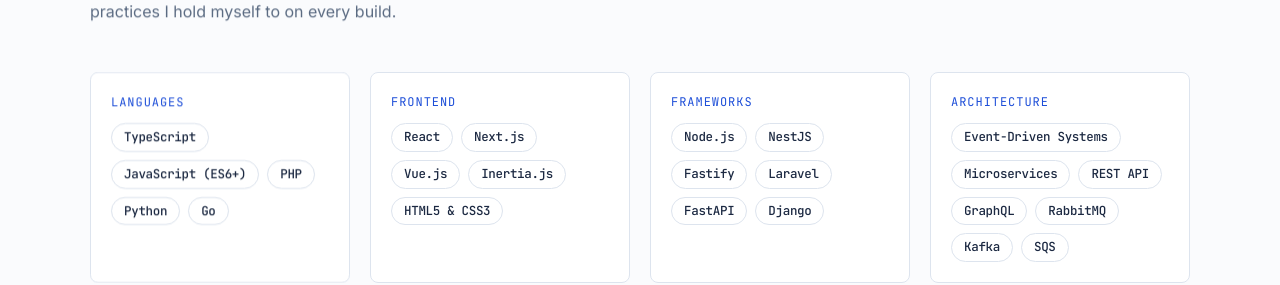
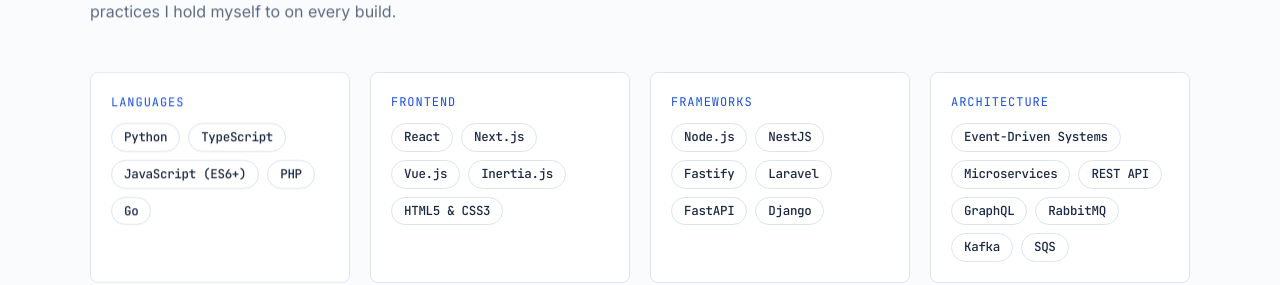
Before and after one commit to codedsultan/portfolio, a Next.js app: page / in a window 1280 px wide. Shown: the part 2800-3085 px from the top of the page. Built offline with nearby package versions, Linux system fonts and the light colour scheme.

Commit message:
wip-updates

```diff
--- a/data/skills.ts
+++ b/data/skills.ts
@@ -8,7 +8,7 @@ export const skillGroups: SkillGroup[] = [
   {
     category: 'languages',
     label: 'Languages',
-    skills: ['TypeScript', 'JavaScript (ES6+)', 'PHP', 'Python', 'Go'],
+    skills: ['Python', 'TypeScript', 'JavaScript (ES6+)', 'PHP', 'Go'],
   },
   {
     category: 'frontend',
```
